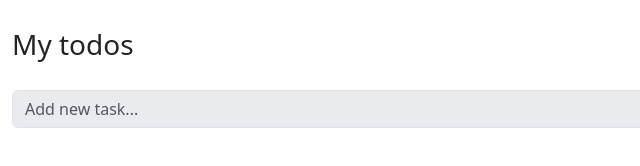
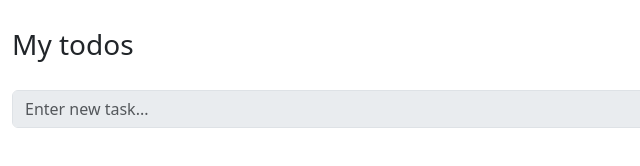
Before and after one commit to trandiem-cmd/TODO, a plain HTML site: page index.html in a window 1280 px wide. Shown: the full height of the page, 0-640 px from the left. Drawn offline with nearby package versions, Linux system fonts and the light colour scheme.

```diff
--- a/index.html
+++ b/index.html
@@ -12,7 +12,7 @@
     <div class="container-fluid">
         <h3>My todos</h3>
         <form>
-            <input class="form-control" placeholder="Add new task..."/>
+            <input class="form-control" placeholder="Enter new task..."/>
         </form>
         <ul class="list-group">
         </ul>
```
